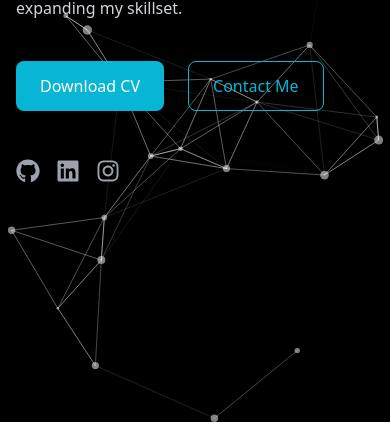
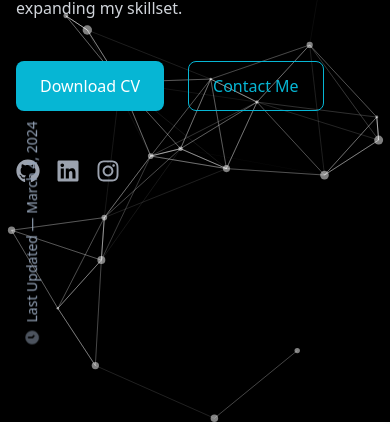
Before and after one commit to IGhifari/Portfolio-ghifari, a React (Vite) app: page / in a window 390 px wide. Shown: the part 422-846 px from the top of the page. Built offline with nearby package versions, Linux system fonts and the light colour scheme.

Commit message:
last update

```diff
--- a/src/App.jsx
+++ b/src/App.jsx
@@ -1,22 +1,25 @@
-import React, { useEffect, useRef } from 'react';
+import React from 'react';
 import './App.css'
 import './components/components.css'
 import Navbar from './components/navbar'
 import Home from './components/profile'
 import Project from './components/project'
-import Certificate from './components/certificate'  // Add this import
+import Certificate from './components/certificate'
 import AcademicBackground from './components/education'
 import Contact from './components/contact'
 import Skills from './components/skill'
 import Story from './components/story';
 import ParticlesBackground from './components/particlesBackground';
-
+import LastUpdated from './components/LastUpdated';
 const App = () => {
     return (
         <div className='tampilan'>
             <div className="absolute top-0 left-0 w-full h-full -z-10">
                 <ParticlesBackground />
             </div>
+
+            <LastUpdated />
+
             <Navbar />
             <section id="profile" className="h-full text-white">
                 <Home/>
@@ -29,25 +32,26 @@ const App = () => {
             </section>
             <section style={{height:'700px'}} className='text-white pb-48 '>
                 <div className='mt-72 md:mt-10'>
-                    <div className='flex items-center pl-5 '>
-                        <div style={{border:'2px solid white'}} className='rounded-md w-12 h-0'>
-                        </div>
-                        <h3 style={{fontSize:'1.2rem'}} className='pl-3 '>Skills</h3>
+                    <div className='flex items-center pl-14 '>
+                        <div style={{border:'2px solid white'}} className='rounded-md w-12 h-0'></div>
+                        <h3 style={{fontSize:'1.2rem'}} className='pl-3'>Skills</h3>
                     </div>
-                    <div className=''>
+                    <div>
                         <Skills/>
                     </div>
                 </div>
             </section>
-            <section className="h-screen text-white flex text-center justify-center mt-44 ">
+            <section className="h-screen text-white flex text-center justify-center mt-44">
                 <Story/>
             </section>
-            <section id="AcademicBackground" className="h-full mt-80 text-white flex items-center justify-center academic-background ">
+            <section id="AcademicBackground" className="h-full mt-80 text-white flex items-center justify-center academic-background">
                 <AcademicBackground/>
             </section>
-            <section id="contact" className="h-full text-white mt-64 ">
+            <section id="contact" className="h-full text-white mt-64">
                 <Contact/>
             </section>
+
+            {/* Footer */}
             <footer style={{fontSize:'0.9rem'}} className='text-white h-20 mt-36 footer'>
                 <div className='text-center'>
                     <h1 className='font-montserrat'>Ghifari</h1>
--- /dev/null
+++ b/src/components/LastUpdated.jsx
@@ -0,0 +1,31 @@
+import React, { useState } from 'react';
+import { FaClock } from 'react-icons/fa';
+
+const LastUpdated = () => {
+    const [isVisible, setIsVisible] = useState(false);
+
+    const formatDate = (date) => {
+        const options = {
+            year: 'numeric',
+            month: 'long',
+            day: 'numeric',
+        };
+        return new Intl.DateTimeFormat('en-US', options).format(date);
+    };
+
+    return (
+        <div className="last-updated-container">
+            <div className={`last-updated-content ${isVisible ? 'show-update' : ''}`}>
+                <FaClock
+                    className="clock-icon cursor-pointer"
+                    onClick={() => setIsVisible(!isVisible)}
+                />
+                <span className="update-text">
+                    Last Updated — {formatDate(new Date('2024-03-04'))}
+                </span>
+            </div>
+        </div>
+    );
+};
+
+export default LastUpdated;
--- a/src/components/components.css
+++ b/src/components/components.css
@@ -1,4 +1,3 @@
-
 body{
     overflow-x: hidden;
 }
@@ -270,3 +269,53 @@ body{
     height: 100%;
 
 }
+
+
+
+.last-updated-container {
+    position: fixed;
+    left: -5rem;  /* Changed from right to left */
+    top: 90%;
+    transform: rotate(-90deg) translateX(50%); /* Changed rotation and translation */
+    z-index: 50;
+}
+
+.last-updated-content {
+    display: flex;
+    align-items: center;
+    gap: 0.5rem;
+    padding: 0.75rem 1rem;
+
+    border-radius: 0.5rem;
+    font-size: 0.875rem;
+    color: #94a3b8;
+    transition: all 0.3s ease;
+}
+
+.last-updated-content:hover {
+    color: #06b6d4;
+    border-color: #06b6d4;
+    transform: scale(1.01);
+}
+
+.clock-icon {
+    animation: pulse 2s infinite;
+}
+
+@keyframes pulse {
+    0% {
+        opacity: 0.5;
+    }
+    50% {
+        opacity: 1;
+    }
+    100% {
+        opacity: 0.5;
+    }
+}
+
+@media (max-width: 768px) {
+    .last-updated-container {
+        left: -6rem; /* Changed from right to left */
+    }
+}
```
